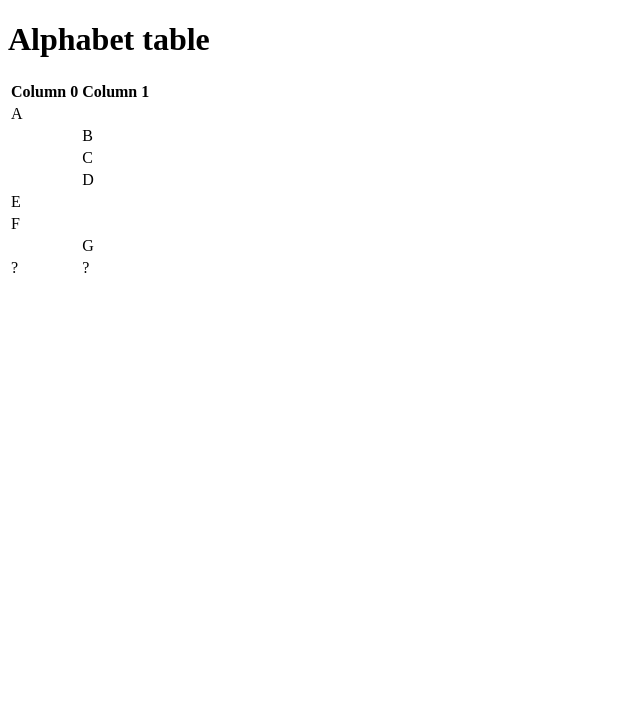
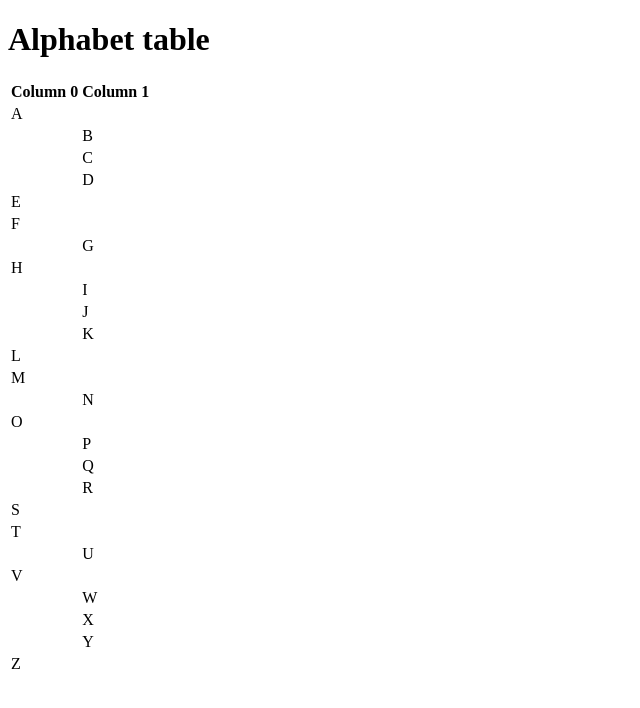
Before and after one commit to comp426-2022-fall/a01-edcho2019, a website: page public/index.html in a window 1280 px wide. Shown: the whole page, without its empty margins (0-640 px from the left). Drawn offline with Linux system fonts and the light colour scheme.

Commit message:
fixed index

```diff
--- a/public/index.html
+++ b/public/index.html
@@ -36,8 +36,62 @@
   					<tr>
     						<td></td><td>G</td>
   					</tr>
+					<tr>
+    						<td>H</td><td></td>
+  					</tr>
   					<tr>
-    						<td>?</td><td>?</td>
+    						<td></td><td>I</td>
+  					</tr>
+  					<tr>
+    						<td></td><td>J</td>
+  					</tr>
+  					<tr>
+    						<td></td><td>K</td>
+  					</tr>
+  					<tr>
+    						<td>L</td><td></td>
+  					</tr>
+  					<tr>
+    						<td>M</td><td></td>
+  					</tr>
+  					<tr>
+    						<td></td><td>N</td>
+  					</tr>
+  					<tr>
+    						<td>O</td><td></td>
+  					</tr>
+  					<tr>
+    						<td></td><td>P</td>
+  					</tr>
+  					<tr>
+    						<td></td><td>Q</td>
+  					</tr>
+  					<tr>
+    						<td></td><td>R</td>
+  					</tr>
+  					<tr>
+    						<td>S</td><td></td>
+  					</tr>
+  					<tr>
+    						<td>T</td><td></td>
+  					</tr>
+  					<tr>
+    						<td></td><td>U</td>
+  					</tr>
+  					<tr>
+    						<td>V</td><td></td>
+  					</tr>
+  					<tr>
+    						<td></td><td>W</td>
+  					</tr>
+  					<tr>
+    						<td></td><td>X</td>
+  					</tr>
+  					<tr>
+    						<td></td><td>Y</td>
+  					</tr>
+  					<tr>
+    						<td>Z</td><td></td>
   					</tr>
 				</tbody>
 			</table>
```
